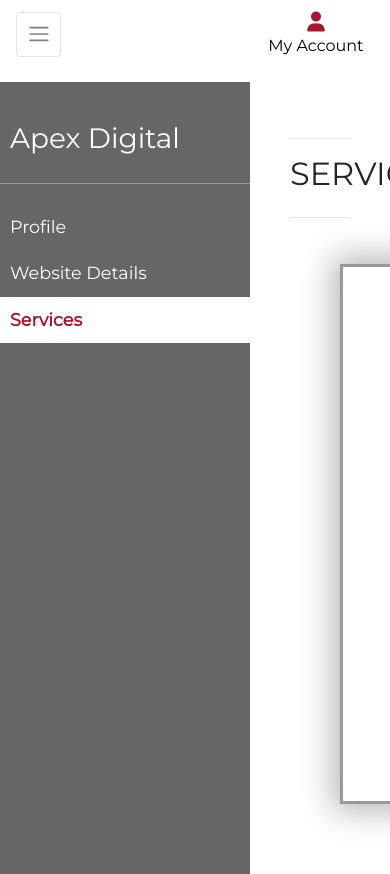
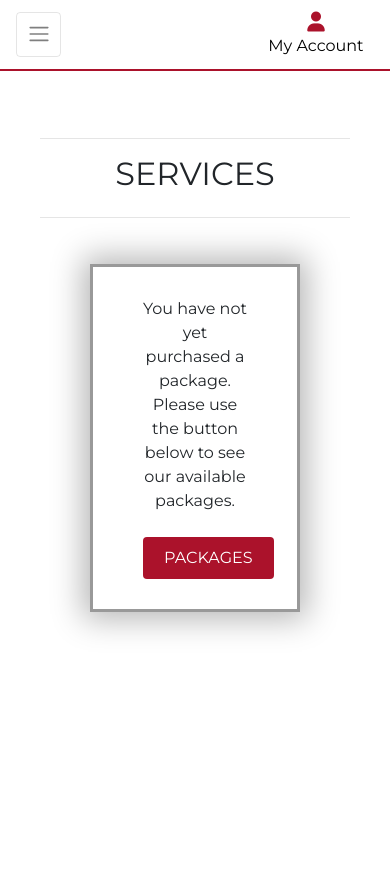
Before and after one commit to Jakejamesreid/apex-digital-media, a Django app: page /services/ in a window 390 px wide; the page is wider, and only the part inside the window is pictured. After the commit the page ends 634 px from the top of that part, so only its background shows below. Run offline with Django 3.2, Linux system fonts and the light colour scheme; the visitor is signed in with stand-in values (Sample User, id 1); data comes from the database, SQL or seed files in the repository; data that the repository does not hold is empty; some libraries are stand-ins or nearby versions.

Commit message:
Improve website responsiveness

```diff
--- a/checkout/templates/checkout/checkout.html
+++ b/checkout/templates/checkout/checkout.html
@@ -58,14 +58,14 @@
                                     <input type="hidden" value="{{ client_secret }}" name="client_secret">
                                 </fieldset>
 
-                                <div class="submit-button text-right mt-5 mb-2">
-                                    <a href="{% url 'packages' %}" class="btn btn-white rounded-0">
+                                <div class="text-right mt-3 mt-md-5 mb-2">
+                                    <a href="{% url 'packages' %}" class="btn btn-white-grey rounded-0 mt-3">
                                         <span class="icon">
                                             <i class="fas fa-chevron-left"></i>
                                         </span>
                                         <span class="font-weight-bold">Return to packages</span>
                                     </a>
-                                    <button id="submit-button" class="btn btn-white rounded-0">
+                                    <button id="submit-button" class="btn btn-white-grey rounded-0 mt-3">
                                         <span class="font-weight-bold">Complete Order</span>
                                         <span class="icon">
                                             <i class="fas fa-lock"></i>
--- a/packages/views.py
+++ b/packages/views.py
@@ -23,6 +23,10 @@
 @login_required
 def add_package(request):
     """ Add a package to the store """
+    if not request.user.is_superuser:
+        messages.info(request, 'Sorry, only admins can do that.')
+        return redirect(reverse('home'))
+
     if request.method == 'POST':
         form = PackageForm(request.POST)
         if form.is_valid():
--- a/services/static/services/css/services.css
+++ b/services/static/services/css/services.css
@@ -4,6 +4,7 @@
     padding: 5px 9px;
     font-size: 14px;
     border-radius: 15px;
+    float: right;
 }
 
 .table-btn-red:hover,
@@ -18,8 +19,10 @@
     padding: 1.2em 1.2em!important;
 }
 
-.table{
-    margin-bottom: 50px!important;
+.table-responsive{
+    border: 3px solid rgb(0, 0, 0, 0.4);
+    margin: 30px 0px;
+    box-shadow: 0px 0px 15px 5px rgba(0,0,0,0.19);
 }
 
 .no-services {
@@ -28,3 +31,23 @@
     padding: 30px 50px;
     box-shadow: 0px 0px 30px 7px rgba(0,0,0,0.29);
 }
+
+.table-heading{
+    color: #ab122b;
+    font-weight: bolder;
+}
+
+@media only screen and (max-width: 991px) {
+    .table-btn-red{
+        display: block;
+        width: 70%;
+        margin-left: auto;
+        margin-right: auto;
+        float: none;
+        margin-top: 10px;
+    }
+
+    .service-table-cell{
+        text-align: center;
+    }
+}
--- a/services/templates/services/services.html
+++ b/services/templates/services/services.html
@@ -11,10 +11,11 @@
 
     {% if remaining_services %}
         {% for service in remaining_services %}
+            <div class="table-responsive">
                 <table class="table">
                     <thead>
                         <tr>
-                        <th colspan="2" class="text-center">
+                            <th colspan="2" class="text-center table-heading">
                                 Plan: {{ service.package.name }}
                             </th>
                         </tr>
@@ -30,26 +31,28 @@
                     <tbody class="file-item">
                             <tr class="item-list">
                                 <td class="service-table-cell">
-                                Pages: {{ service.remaining_pages }}
-                                <a type="button" href="{% url 'request-service' service.id service_name.0 %}" class="btn table-btn-red float-right">Request Service</a>
+                                    Remaining Pages: {{ service.remaining_pages }}
+                                    <a type="button" href="{% url 'request-service' service.id service_name.0 %}" class="btn table-btn-red">Request Service</a>
                                 </td>
-                            <td>
+                                <td class="service-table-cell">
                                     Website Updates: {{ service.remaining_website_updates }}
-                                <a type="button" href="{% url 'request-service' service.id service_name.1 %}" class="btn table-btn-red float-right">Request Service</a>
+                                    <a type="button" href="{% url 'request-service' service.id service_name.1 %}" class="btn table-btn-red">Request Service</a>
                                 </td>
                             </tr>
                             <tr class="item-list">
-                            <td>
+                                <td class="service-table-cell">
                                     Email Addresses: {{ service.remaining_email_addresses }}
-                                <a type="button" href="{% url 'request-service' service.id service_name.2 %}" class="btn table-btn-red float-right">Request Service</a>
+                                    <a type="button" href="{% url 'request-service' service.id service_name.2 %}" class="btn table-btn-red">Request Service</a>
                                 </td>
-                            <td>
+                                <td class="service-table-cell">
                                     SEO Updates: {{ service.remaining_seo_updates }}
-                                <a type="button" href="{% url 'request-service' service.id service_name.3 %}" class="btn table-btn-red float-right">Request Service</a>
+                                    <a type="button" href="{% url 'request-service' service.id service_name.3 %}" class="btn table-btn-red">Request Service</a>
                                 </td>
                             </tr>
                     </tbody>
                 </table>
+            </div>
+
             {% endfor %}
     {% else %}
         <div class="no-services text-center">
--- a/services/views.py
+++ b/services/views.py
@@ -14,10 +14,6 @@
 @login_required
 def services(request):
     """ View services available """
-    if not request.user.is_superuser:
-        messages.info(request, 'Sorry, only clients can do that.')
-        return redirect(reverse('home'))
-
     profile = get_object_or_404(UserProfile, user=request.user)
     remaining_services = Services.objects.filter(profile=profile)
 
--- a/static/css/base.css
+++ b/static/css/base.css
@@ -1,6 +1,11 @@
+html {
+  height: 100%;
+}
+
 body {
     font-family: 'Montserrat';
-    margin-top: 88px;
+    height: calc(100vh - 83px);
+    margin: 0;
 }
 
 .logo-image{
@@ -27,7 +32,6 @@
 .brick-wall-bg{
     background: url('/media/wall-brick-white-cracked-paint-texture-background-1536x1025.jpg') no-repeat center center;
     background-size: cover;
-    height: 100%;
     width: 100%;
 }
 
@@ -83,6 +87,19 @@
     background: #ab122b!important;
     color: white!important;
     padding: 8px 20px;
+}
+
+.btn-white-grey {
+    background: white;
+    color: #ab122b;
+    padding: 8px 20px;
+}
+
+.btn-white-grey:hover,
+.btn-white-grey:active,
+.btn-white-grey:focus {
+    background: #454145;
+    color: white;
 }
 /* -----Borders----- */
 
@@ -265,14 +282,18 @@
   }
 }
 
-/* Fixed top navbar only on medium and up */
 @media (min-width: 992px) {
+    /* Fixed top navbar only on medium and up */
     .fixed-top-desktop-only {
         position: fixed;
         top: 0;
         right: 0;
         left: 0;
         z-index: 1030;
+    }
+
+    .header-container {
+        padding-top: 83px;
     }
 }
 
@@ -307,3 +328,21 @@
         font-size: .75rem;
     }
 }
+
+@media only screen and (max-width: 991px) {
+    .container {
+        max-width: 100%;
+    }
+    #dashboard-content{
+        width: 100%;
+    }
+
+    #sidebar {
+        display: none;
+        margin-left: -250px;
+    }
+
+    .dropdown-menu{
+        left: -51px;
+    }
+}
--- a/templates/base.html
+++ b/templates/base.html
@@ -69,7 +69,7 @@
                                     <p class="my-0">My Account</p>
                                 </div>
                             </a>
-                            <div class="dropdown-menu border-0" aria-labelledby="user-options">
+                            <div class="dropdown-menu" aria-labelledby="user-options">
                                 {% if request.user.is_authenticated %}
                                     {% if request.user.is_superuser %}
                                         <a href="{% url 'add_package' %}" class="dropdown-item">Admin Dashboard</a>
@@ -108,6 +108,11 @@
         {% endif %}
 
         {% block page_header %}
+            <div class="container header-container">
+                <div class="row">
+                    <div class="col"></div>
+                </div>
+            </div>
         {% endblock %}
 
         {% block content %}
--- a/templates/includes/mobile-top-header.html
+++ b/templates/includes/mobile-top-header.html
@@ -1,4 +1,4 @@
-<div class="row bg-white d-block d-lg-none">
+<div class="row bg-white d-block d-lg-none" id="topnav">
     <nav class="navbar navbar-expand-lg navbar-light w-100">
         <button class="navbar-toggler" type="button" data-toggle="collapse" data-target="#main-nav" aria-controls="main-nav" aria-expanded="false" aria-label="Toggle navigation">
             <span class="navbar-toggler-icon"></span>
@@ -10,12 +10,14 @@
                     <p class="my-0">My Account</p>
                 </div>
             </a>
-            <div class="dropdown-menu border-0" aria-labelledby="user-options">
+            <div class="dropdown-menu" aria-labelledby="user-options">
                 {% if request.user.is_authenticated %}
                     {% if request.user.is_superuser %}
                         <a href="{% url 'add_package' %}" class="dropdown-item">Add Package</a>
                     {% endif %}
                     <a href="{% url 'profiles:profile' %}" class="dropdown-item">My Profile</a>
+                    <a href="{% url 'website_details' %}" class="dropdown-item">Website Details</a>
+                    <a href="{% url 'services' %}" class="dropdown-item">Services</a>
                     <a href="{% url 'account_logout' %}" class="dropdown-item">Logout</a>
                 {% else %}
                     <a href="{% url 'account_signup' %}" class="dropdown-item">Register</a>
--- a/templates/includes/sidebar.html
+++ b/templates/includes/sidebar.html
@@ -1,5 +1,5 @@
 <!-- Sidebar  -->
-<nav id="sidebar">
+<nav id="sidebar" class="d-none d-md-block">
     <div class="sidebar-header">
         <h3>Apex Digital</h3>
     </div>
--- a/website_details/models.py
+++ b/website_details/models.py
@@ -4,7 +4,7 @@
 
 
 class Website(models.Model):
-    user_profile = models.ForeignKey(UserProfile, on_delete=models.SET_NULL,
+    user_profile = models.ForeignKey(UserProfile, on_delete=models.CASCADE,
                                      null=1, blank=True)
     services = models.OneToOneField(Services, null=True,
                                     on_delete=models.CASCADE)
```
Also changed, not shown: README.md, home/static/home/css/home.css (added), website_details/migrations/0009_auto_20201031_1453.py (added). Lines whose indentation alone changed are shown as unchanged.
